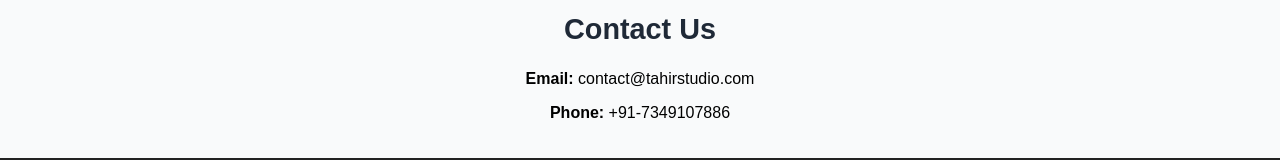
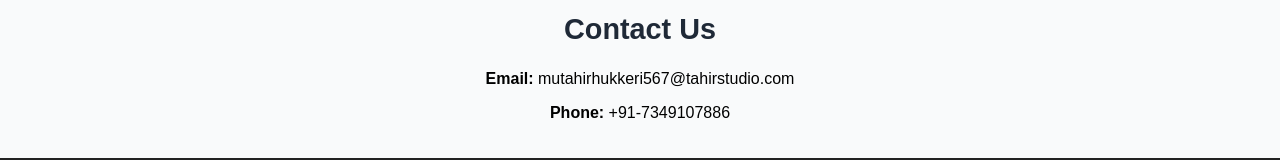
Before and after one commit to mounesh00/TahirStudio, a plain HTML site: page index.html in a window 1280 px wide. Shown: the part 1076-1236 px from the top of the page. Drawn offline with Linux system fonts and the light colour scheme.

Commit message:
Updated HTML file

```diff
--- a/index.html
+++ b/index.html
@@ -52,7 +52,7 @@
 
   <div class="content" id="contact">
     <h2>Contact Us</h2>
-    <p><strong>Email:</strong> contact@tahirstudio.com</p>
+    <p><strong>Email:</strong> mutahirhukkeri567@tahirstudio.com</p>
     <p><strong>Phone:</strong> +91-7349107886</p>
   </div>
 
```
